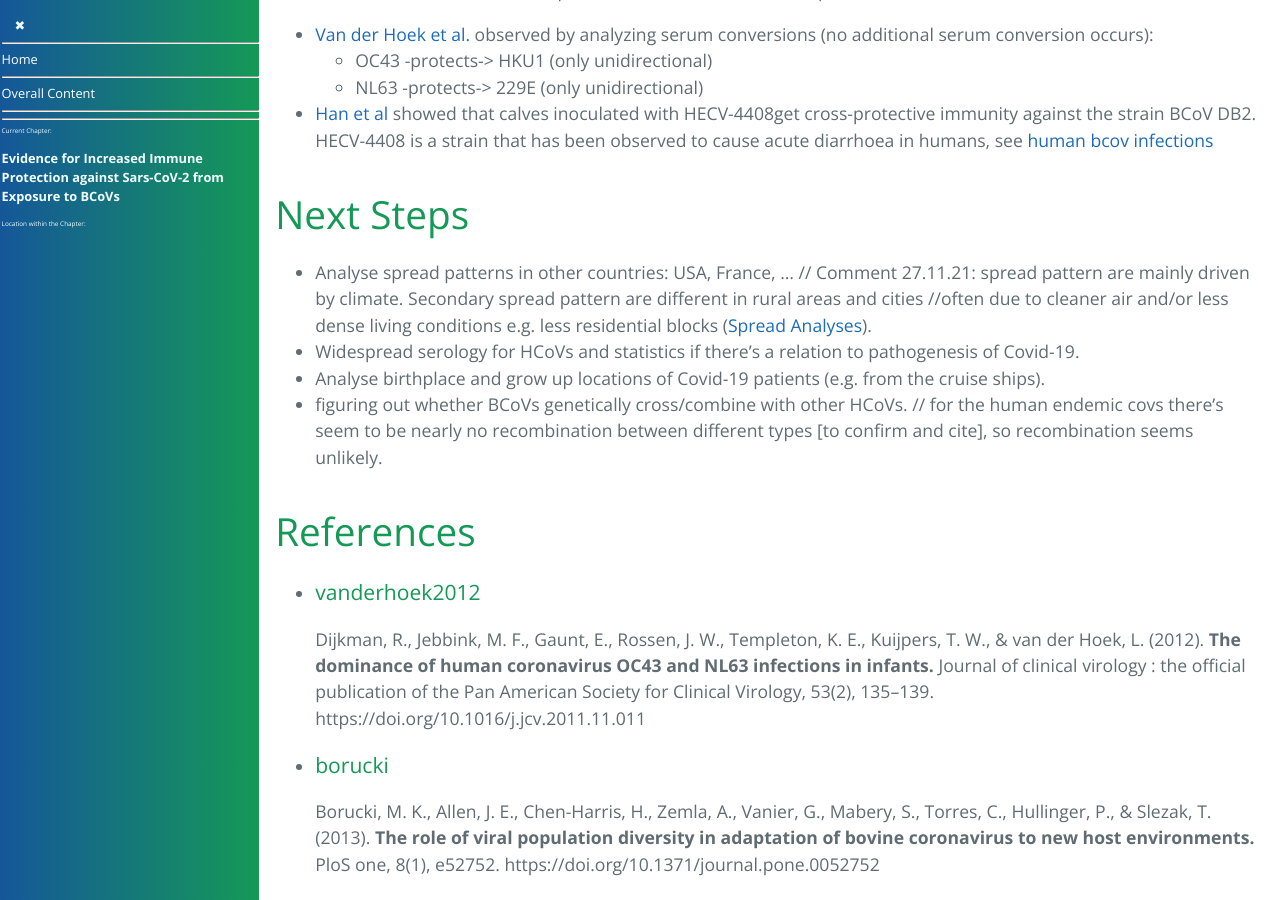
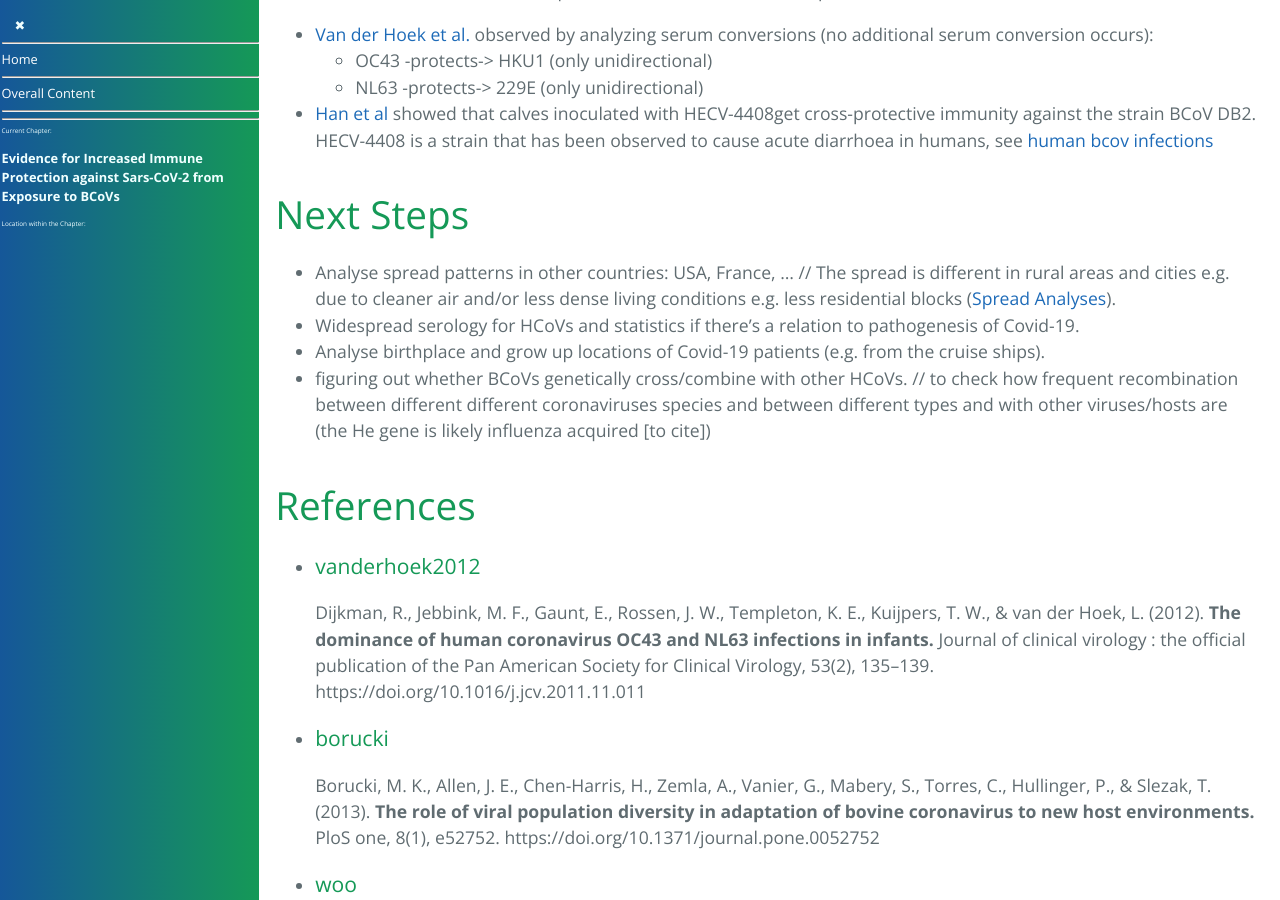
Before and after one commit to forestgrape/coronavirus, a Jekyll site: the page built from 5_epidemiological/covid_and_bovine_farming.md, in a window 1280 px wide and 900 px high, scrolled down 5292 px. Built offline with Jekyll 4.4.1, drawn with Linux system fonts in a browser that asks for light colours; our own code applies the rules of GitHub Pages for plain Markdown files.

Commit message:
forms and corr on recombination

```diff
--- a/5_epidemiological/covid_and_bovine_farming.md
+++ b/5_epidemiological/covid_and_bovine_farming.md
@@ -141,10 +141,10 @@
 
 
 ## Next Steps
-* Analyse spread patterns in other countries: USA, France, ... // Comment 27.11.21: spread pattern are mainly driven by climate. Secondary spread pattern are different in rural areas and cities //often due to cleaner air and/or less dense living conditions e.g. less residential blocks ([Spread Analyses](./spread_analyses.md)).
+* Analyse spread patterns in other countries: USA, France, ... // The spread is different in rural areas and cities e.g. due to cleaner air and/or less dense living conditions e.g. less residential blocks ([Spread Analyses](./spread_analyses.md)).
 * Widespread serology for HCoVs and statistics if there's a relation to pathogenesis of Covid-19.
 * Analyse birthplace and grow up locations of Covid-19 patients (e.g. from the cruise ships).
-* figuring out whether BCoVs genetically cross/combine with other HCoVs. // for the human endemic covs there's seem to be nearly no recombination between different types [to confirm and cite], so recombination seems unlikely.
+* figuring out whether BCoVs genetically cross/combine with other HCoVs. // to check how frequent recombination between different different coronaviruses species and between different types and with other viruses/hosts are (the He gene is likely influenza acquired [to cite])
 
 
 
```
